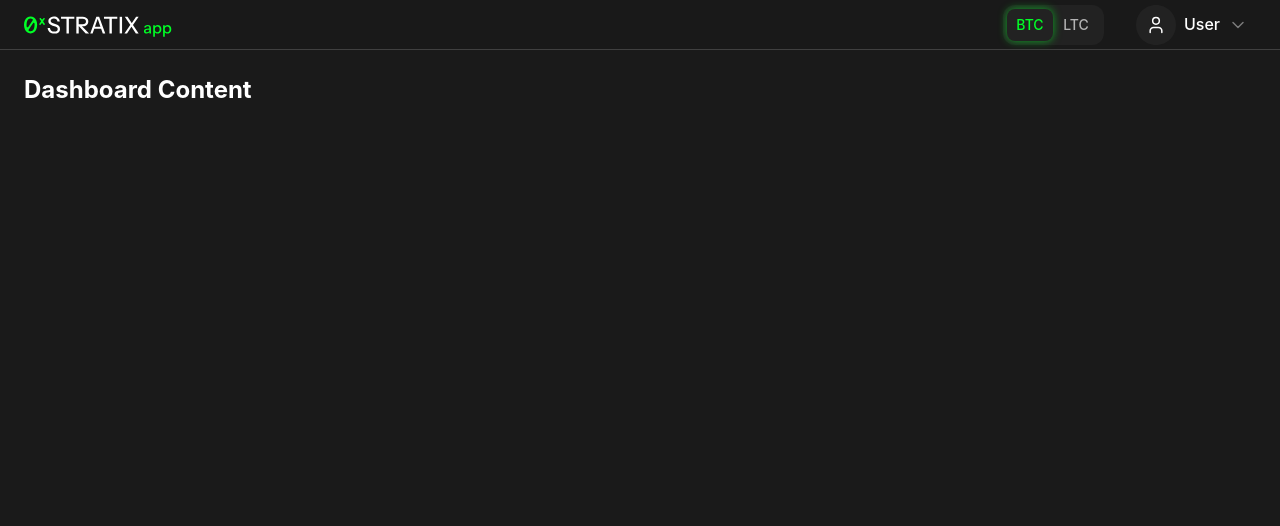
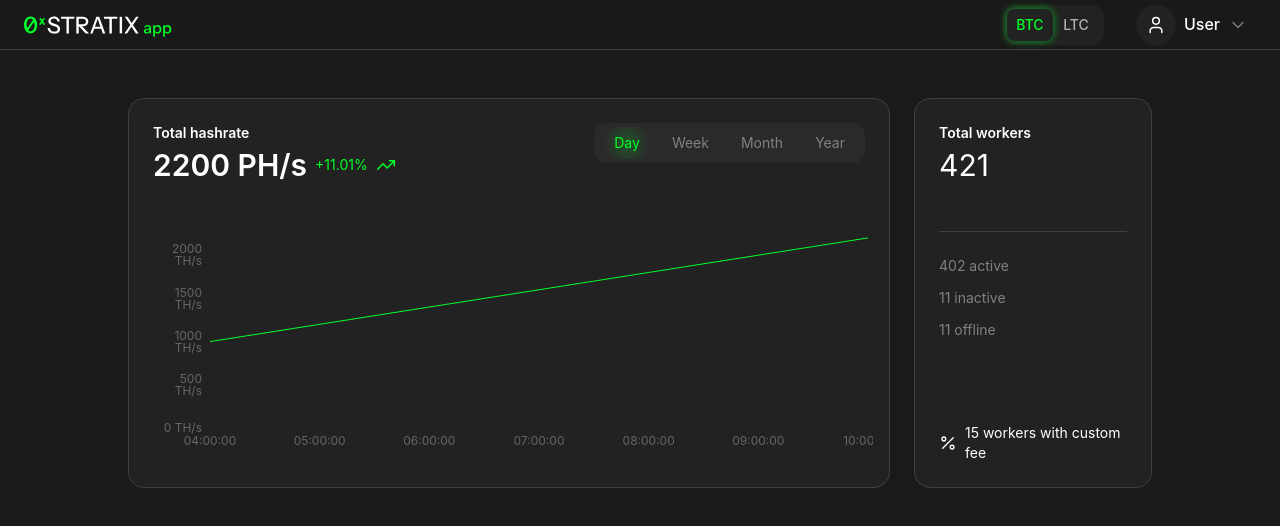
Before and after one commit to dreamerad/stratix, a React (Vite) app in the folder frontend/: page /dashboard in a window 1280 px wide. Shown: the top 526 px of the page. Built offline with nearby package versions, Linux system fonts and the light colour scheme; sample sign-in values are in the browser's storage.

Commit message:
add chart (front)

```diff
--- /dev/null
+++ b/frontend/src/features/dashboard/components/Chart/HashrateChart.tsx
@@ -0,0 +1,144 @@
+import { LineChart, Line, XAxis, YAxis, ResponsiveContainer, Tooltip, CartesianGrid } from 'recharts'
+// Моковые данные для графика
+const mockData = [
+  { time: '04:00:00', hashrate: 1000, timestamp: '2025-01-15 04:00:00' },
+  { time: '05:00:00', hashrate: 1200, timestamp: '2025-01-15 05:00:00' },
+  { time: '06:00:00', hashrate: 1400, timestamp: '2025-01-15 06:00:00' },
+  { time: '07:00:00', hashrate: 1600, timestamp: '2025-01-15 07:00:00' },
+  { time: '08:00:00', hashrate: 1800, timestamp: '2025-01-15 08:00:00' },
+  { time: '09:00:00', hashrate: 2000, timestamp: '2025-01-15 09:00:00' },
+  { time: '10:00:00', hashrate: 2200, timestamp: '2025-01-15 10:00:00' }
+]
+
+// Кастомный Tooltip
+function CustomTooltip({ active, payload, label }: any) {
+  if (active && payload && payload.length) {
+    const data = payload[0].payload
+    return (
+        <div className="bg-[#2D2D2D] border border-border rounded-lg p-3 shadow-xl">
+            <p className="text-[#7A7A7A] text-xs mt-1">
+                {data.time}
+            </p>
+            <p className="text-white text-sm mt-1">
+                {data.hashrate} PH/s
+            </p>
+
+        </div>
+    )
+  }
+    return null
+}
+
+export function HashrateChart() {
+    const currentHashrate = mockData[mockData.length - 1]?.hashrate || 2344.43
+
+  return (
+    <div className="bg-[#222222] border border-border rounded-xl p-6">
+      {/* Заголовок */}
+      <div className="flex items-start justify-between mb-6">
+        <div>
+          <h3 className="text-text-white text-sm mb-1">Total hashrate</h3>
+          <div className="flex items-center gap-2">
+            <span className="text-text-primary font-[600] text-3xl">
+              {currentHashrate} PH/s
+            </span>
+              <span className="text-[#00FF26] text-sm flex items-center gap-2">
+              +11.01%
+<svg width="20" height="20" viewBox="0 0 20 20" fill="none" xmlns="http://www.w3.org/2000/svg">
+  <path
+      d="M13.3334 5.8335H18.3334M18.3334 5.8335V10.8335M18.3334 5.8335L11.2501 12.9168L7.08341 8.75016L1.66675 14.1668"
+      stroke="#00FF26" strokeWidth="1.5" strokeLinecap="round" strokeLinejoin="round"/>
+</svg>
+
+            </span>
+          </div>
+        </div>
+
+          {/* Переключатель периодов */}
+          <div className="flex items-center bg-primary-bg-secondary rounded-lg p-1 h-[40px]">
+              {['Day', 'Week', 'Month', 'Year'].map((period, index) => (
+                  <button
+                      key={period}
+                      className={`px-4 py-1.5 text-sm  ${
+                          index === 0
+                              ? 'text-[#00FF26] bg-[radial-gradient(circle_at_center,rgba(0,255,38,0.2)_0%,rgba(0,255,38,0)_70%)]'
+                              : 'text-text-muted hover:text-text-primary'
+                      }`}
+                  >
+                      {period}
+                  </button>
+              ))}
+          </div>
+      </div>
+
+        {/* График */}
+        <div className="h-64 -mx-2">
+            <ResponsiveContainer width="100%" height="100%">
+                <LineChart data={mockData} margin={{top: 5, right: 5, left: 5, bottom: 5}}>
+                    {/* Градиент для заливки под линией */}
+                    <defs>
+                        <linearGradient id="colorGradient" x1="0" y1="0" x2="0" y2="1">
+                            <stop offset="0%" stopColor="#00FF26" stopOpacity={0.3}/>
+      <stop offset="100%" stopColor="#00FF26" stopOpacity={0}/>
+    </linearGradient>
+  </defs>
+
+  {/* Сетка по Y */}
+  <YAxis
+    domain={[0, 2500]}
+    ticks={[0, 500, 1000, 1500, 2000]}
+    axisLine={false}
+    tickLine={false}
+    tick={{ fill: '#666', fontSize: 12 }}
+    tickFormatter={(value) => `${value} TH/s`}
+  />
+                {/* Градиент для заливки под линией */}
+
+
+                {/* Ось X */}
+                <XAxis
+                    dataKey="time"
+                    axisLine={false}
+                    tickLine={false}
+                    tick={{fill: '#666', fontSize: 12}}
+                    interval={0}
+                    tickCount={7}
+                />
+
+
+                {/* Основная линия */}
+                <Line
+                    type="monotone"
+                    dataKey="hashrate"
+                    stroke="#00FF26"
+                    strokeWidth={1}
+                    dot={false}
+                    fill="url(#colorGradient)"
+                    fillOpacity={1}
+                    activeDot={{
+                        r: 4,
+                        fill: '#00FF26',
+                        stroke: '#1a1a1a',
+                        strokeWidth: 2
+                    }}
+                />
+
+                {/* Кастомный Tooltip */}
+                <Tooltip
+                    content={<CustomTooltip/>}
+                    cursor={{
+                        stroke: '#666',
+                        strokeWidth: 1,
+                        strokeDasharray: '4 4'
+                    }}
+                    wrapperStyle={{outline: 'none'}}
+                    isAnimationActive={false}
+                />
+            </LineChart>
+        </ResponsiveContainer>
+      </div>
+
+        {/* Подпись времени внизу */}
+    </div>
+  )
+}
--- /dev/null
+++ b/frontend/src/features/dashboard/components/Stats/WorkerStats.tsx
@@ -0,0 +1,36 @@
+export function WorkerStats() {
+  return (
+      <div className="bg-[#222222] border border-border rounded-xl p-6 h-full flex flex-col">
+          {/* Total workers */}
+          <div className="mb-6">
+              <h3 className="text-text-white text-sm mb-1 font-semibold">Total workers</h3>
+              <div className="text-text-primary text-3xl">421</div>
+          </div>
+          {/* Divider */}
+          <div className="border-t border-border my-6"></div>
+          {/* Workers status */}
+          <div className="space-y-3 mb-6">
+              <div className="flex items-center justify-between">
+                  <span className="text-text-muted text-sm">402 active</span>
+              </div>
+              <div className="flex items-center justify-between">
+                  <span className="text-text-muted text-sm">11 inactive</span>
+              </div>
+              <div className="flex items-center justify-between">
+                  <span className="text-text-muted text-sm">11 offline</span>
+              </div>
+          </div>
+
+          {/* Custom fee info */}
+          <div className="flex items-center gap-2 text-text-muted text-sm mt-auto">
+              <svg width="20" height="20" viewBox="0 0 20 20" fill="none" xmlns="http://www.w3.org/2000/svg">
+                  <path
+                      d="M15.8335 4.16683L4.16683 15.8335M7.50016 5.41683C7.50016 6.56742 6.56742 7.50016 5.41683 7.50016C4.26624 7.50016 3.3335 6.56742 3.3335 5.41683C3.3335 4.26624 4.26624 3.3335 5.41683 3.3335C6.56742 3.3335 7.50016 4.26624 7.50016 5.41683ZM16.6668 14.5835C16.6668 15.7341 15.7341 16.6668 14.5835 16.6668C13.4329 16.6668 12.5002 15.7341 12.5002 14.5835C12.5002 13.4329 13.4329 12.5002 14.5835 12.5002C15.7341 12.5002 16.6668 13.4329 16.6668 14.5835Z"
+                      stroke="white" strokeWidth="1.5" strokeLinecap="round" strokeLinejoin="round"/>
+              </svg>
+
+              <span className="text-white">15 workers with custom fee</span>
+          </div>
+      </div>
+  )
+}
--- a/frontend/src/pages/DashboardPage.tsx
+++ b/frontend/src/pages/DashboardPage.tsx
@@ -1,12 +1,24 @@
 import { DashboardHeader } from '@/features/dashboard/components/Header/DashboardHeader'
+import { HashrateChart } from '@/features/dashboard/components/Chart/HashrateChart'
+import { WorkerStats } from '@/features/dashboard/components/Stats/WorkerStats'
 export function DashboardPage() {
   return (
-    <div className="min-h-screen bg-primary-bg">
-      <DashboardHeader />
-      {/* Остальной контент dashboard'а */}
-      <main className="p-6">
-        <h1 className="text-2xl font-bold text-text-primary">Dashboard Content</h1>
-      </main>
-    </div>
+      <div className="min-h-screen bg-primary-bg">
+          <DashboardHeader/>
+
+          <main className="px-32 py-12">
+              <div className="grid grid-cols-1 xl:grid-cols-4 gap-6">
+                  {/* График - занимает 3 колонки */}
+                  <div className="xl:col-span-3">
+                      <HashrateChart/>
+                  </div>
+
+                  {/* Статистика - занимает 1 колонку */}
+                  <div className="xl:col-span-1">
+                      <WorkerStats/>
+                  </div>
+              </div>
+          </main>
+      </div>
   )
 }
```
